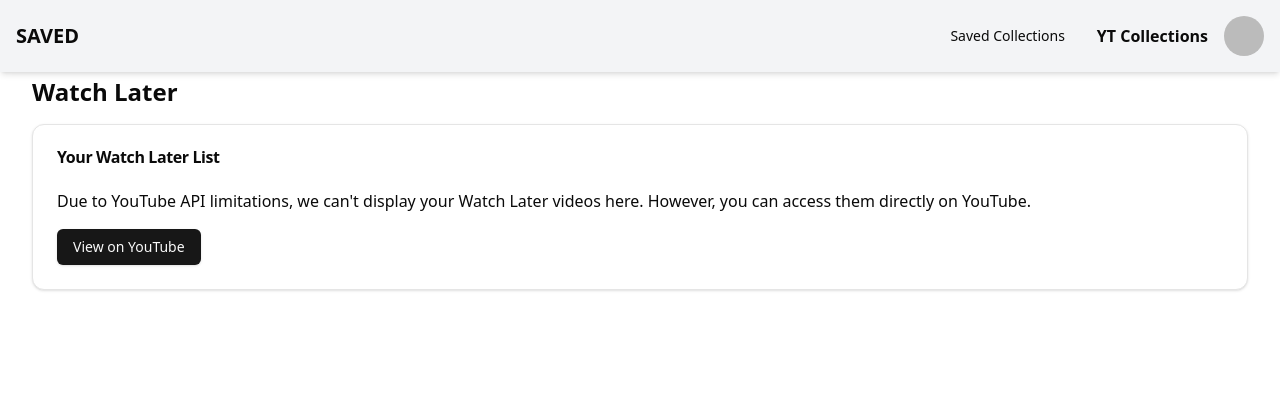
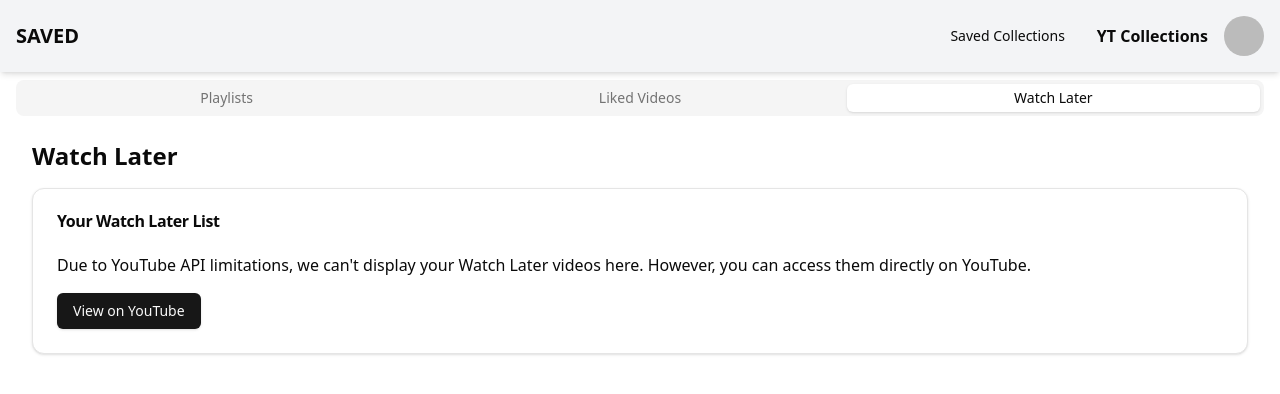
Before and after one commit to SietraX/saved, a Next.js app: page /watch-later in a window 1280 px wide. Shown: the top 394 px of the page. Built offline with nearby package versions, Linux system fonts and the light colour scheme; no server answers; sample sign-in values are in the browser's storage.

Commit message:
Update page.tsx

```diff
--- a/app/(protected)/watch-later/page.tsx
+++ b/app/(protected)/watch-later/page.tsx
@@ -2,7 +2,7 @@ import { YouTubeCollections } from "@/components/youtube-collections";
 
 export default function WatchLaterPage() {
   return (
-    <main className="min-h-screen p-4">
+    <main className="min-h-screen p-4 pt-20">
       <YouTubeCollections />
     </main>
   );
```
